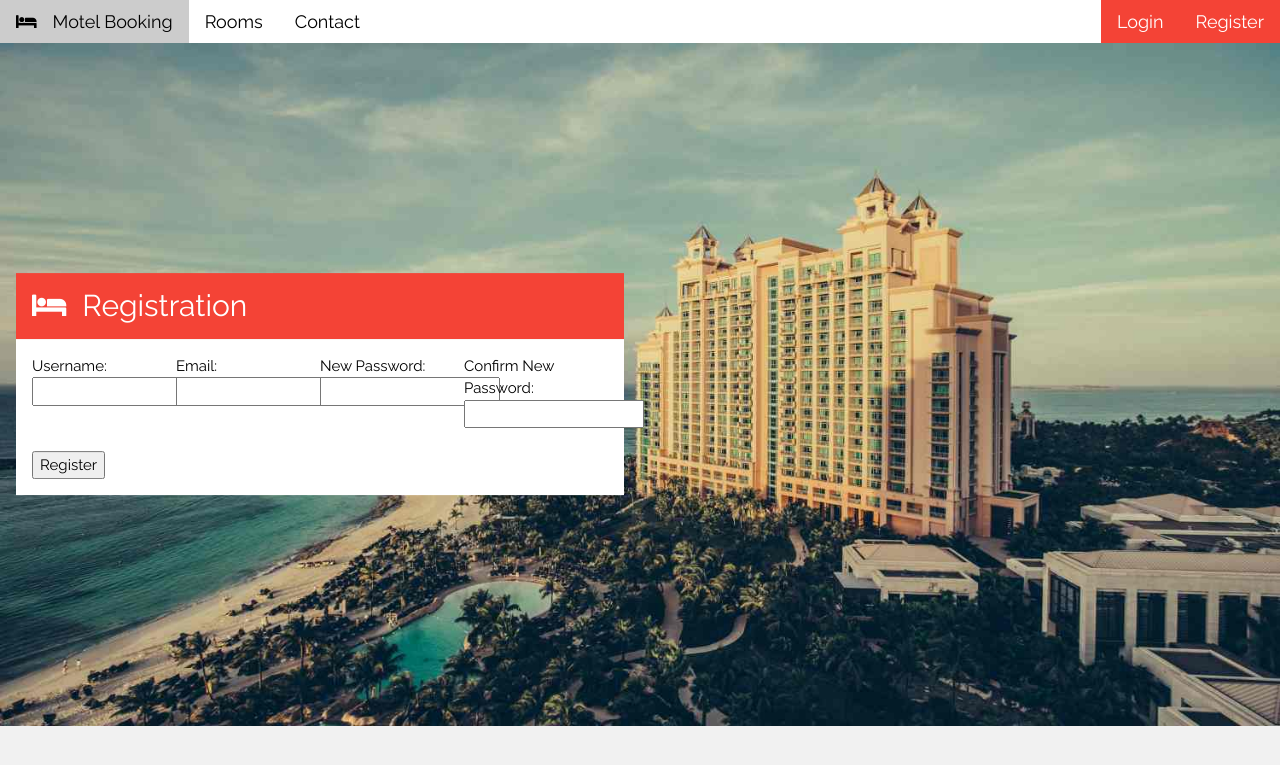
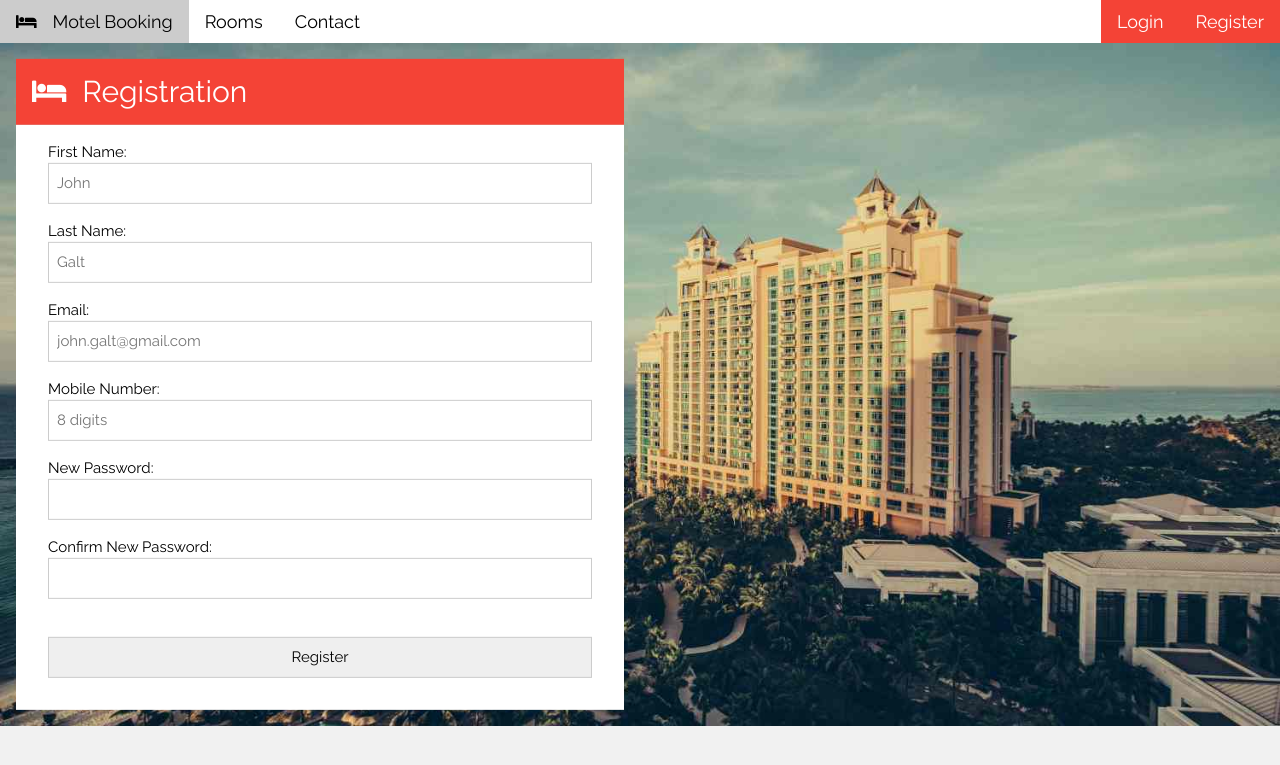
Before and after one commit to kristianvv/Motell-Gruppe-24, a PHP site: page /registration.php in a window 1280 px wide. Shown: the top 765 px of the page. Run offline with PHP 8.4, Linux system fonts and the light colour scheme; some libraries are stand-ins or nearby versions.

Commit message:
Fixed Registration and Login-modal forms

```diff
--- /dev/null
+++ b/includes/modal_login.php
@@ -0,0 +1,45 @@
+<link rel="stylesheet" href="public/css/modal_login.css">
+
+<div id="id01" class="modal">
+    <header class="w3-display-container w3-content modal-content animate" style="max-width:1000px;"> <!-- Overarching container for background image -->
+        <span onclick="document.getElementById('id01').style.display='none'" class="close" title="Close Modal">&times;</span>
+        <img class="w3-image" src="./public/images/bg-hotel.jpg" alt="The Hotel" style="min-width:1000px; border: 10px solid black;" width="1000" height="1000">
+        <div class="w3-display-middle w3-padding w3-col l6 m8"> <!-- Container for registration form -->
+            <div class="w3-container w3-red"> <!-- Title container -->
+                <h2><i class="fa fa-bed w3-margin-right"></i>Login</h2>
+            </div>
+            <div class="w3-container w3-white w3-padding-16"> <!-- Fields container -->
+                <!-- Form goes here -->
+                <form action="<?php echo htmlspecialchars($_SERVER["PHP_SELF"]); ?>" method="post">
+                    <div class="w3-row-padding">
+                        <div class="w3-col s12 m12 l12 w3-margin-bottom">
+                            <label for="username">Username:</label>
+                            <input class="w3-input w3-border" type="text" id="username" name="username" placeholder="Email" required>
+                        </div>
+                        <div class="w3-col s12 m12 l12 w3-margin-bottom">
+                            <label for="password">Password:</label>
+                            <input class="w3-input w3-border" type="password" id="pw" name="pw" placeholder="Enter Password" required>
+                        </div>
+                        <div class="w3-col s12 m12 l12 w3-margin-bottom">
+                            <br>
+                            <input class="w3-button w3-block w3-green login" type="submit" value="Login">
+                            <span class="psw">Forgot <a href="#">password?</a></span>
+                        </div>
+                    </div>
+                </form>
+            </div>
+        </div>
+    </header>
+</div>
+
+<script>
+// Get the modal
+var modal = document.getElementById('id01');
+
+// When the user clicks anywhere outside of the modal, close it
+window.onclick = function(event) {
+  if (event.target == modal) {
+    modal.style.display = "none";
+  }
+}
+</script>
--- a/includes/navbar.php
+++ b/includes/navbar.php
@@ -22,5 +22,6 @@
         <a href="./index.php#rooms" class="w3-bar-item w3-button w3-mobile">Rooms</a>
         <a href="#about" class="w3-bar-item w3-button w3-mobile">Contact</a>
         <a href="./registration.php" class="w3-bar-item w3-button w3-right w3-mobile w3-red">Register</a>
-        <a href="#contact" class="w3-bar-item w3-button w3-right w3-mobile w3-red">Login</a>
+        <!-- Button to open the modal login form in modal_login.php -->
+        <a onclick="document.getElementById('id01').style.display='block'" class="w3-bar-item w3-button w3-right w3-mobile w3-red">Login</a>
     </div>
--- a/index.php
+++ b/index.php
@@ -1,6 +1,8 @@
 <?php
+include 'includes/navbar.php';
+include 'includes/modal_login.php';
 
-include 'includes/navbar.php'; ?>
+?>
 
 <!-- Header with background image -->
 <header class="w3-display-container w3-content" style="max-width:1500px;">
--- /dev/null
+++ b/public/css/modal_login.css
@@ -0,0 +1,64 @@
+/* The Modal (background) */
+.modal {
+  display: none; /* Hidden by default */
+  position: fixed; /* Stay in place */
+  z-index: 1; /* Sit on top */
+  left: 0;
+  top: 0;
+  width: 100%; /* Full width */
+  height: 100%; /* Full height */
+  overflow: auto; /* Enable scroll if needed */
+  background-color: rgb(0,0,0); /* Fallback color */
+  background-color: rgba(0,0,0,0.4); /* Black w/ opacity */
+  padding-top: 60px;
+}
+
+/* Modal Content/Box */
+.modal-content {
+  background-color: #fefefe;
+  align-items: center;
+  justify-content: center;
+  margin: 5px auto; /* 15% from the top and centered */
+  border: 1px solid #888;
+  width: 80%; /* Could be more or less, depending on screen size */
+}
+
+/* The Close Button */
+.close {
+  /* Position it in the top right corner outside of the modal */
+  position: absolute;
+  right: 25px;
+  top: 0;
+  color: #000;
+  font-size: 35px;
+  font-weight: bold;
+}
+
+/* Close button on hover */
+.close:hover,
+.close:focus {
+  color: red;
+  cursor: pointer;
+}
+
+.login:hover,
+.login:focus {
+    color: red;
+    cursor: pointer;
+}
+
+/* Add Zoom Animation */
+.animate {
+  -webkit-animation: animatezoom 0.6s;
+  animation: animatezoom 0.6s
+}
+
+@-webkit-keyframes animatezoom {
+  from {-webkit-transform: scale(0)}
+  to {-webkit-transform: scale(1)}
+}
+
+@keyframes animatezoom {
+  from {transform: scale(0)}
+  to {transform: scale(1)}
+}
--- a/registration.php
+++ b/registration.php
@@ -2,9 +2,9 @@
 // Include db connection file and user
 // include 'includes/dbconnect.inc.php';
 include 'includes/User.php';
-
-// Navbar
-include 'includes/navbar.php'; ?>
+include 'includes/navbar.php';
+include 'includes/modal_login.php'
+?>
 
 <header class="w3-display-container w3-content" style="max-width:1500px;"> <!-- Overarching container for background image -->
     <img class="w3-image" src="./public/images/bg-hotel.jpg" alt="The Hotel" style="min-width:1000px" width="1500" height="800">
@@ -15,26 +15,36 @@ include 'includes/navbar.php'; ?>
         <div class="w3-container w3-white w3-padding-16"> <!-- Fields container -->
             <!-- Form goes here -->
             <form action="<?php echo htmlspecialchars($_SERVER["PHP_SELF"]); ?>" method="post">
-                    <div class="w3-col m3">
-                        <label for="username">Username:</label>
-                        <input type="text" id="username" name="username">
+                <div class="w3-row-padding">
+                    <div class="w3-col s12 m12 l12 w3-margin-bottom">
+                        <label for="username">First Name:</label>
+                        <input class="w3-input w3-border" type="text" id="fname" name="fname" placeholder="John">
                     </div>
-                    <div class="w3-col m3">
+                    <div class="w3-col s12 m12 l12 w3-margin-bottom">
+                        <label for="username">Last Name:</label>
+                        <input class="w3-input w3-border" type="text" id="lnamee" name="lname" placeholder="Galt">
+                    </div>
+                    <div class="w3-col s12 m12 l12 w3-margin-bottom">
                         <label for="email">Email:</label>
-                        <input type="email" id="email" name="email">
+                        <input class="w3-input w3-border" type="email" id="email" name="email" placeholder="john.galt@gmail.com">
                     </div>
-                    <div class="w3-col m3">
+                    <div class="w3-col s12 m12 l12 w3-margin-bottom">
+                        <label for="tel">Mobile Number:</label>
+                        <input class="w3-input w3-border" type="tel" id="tel" name="tel" placeholder="8 digits">
+                    </div>
+                    <div class="w3-col s12 m12 l12 w3-margin-bottom">
                         <label for="password">New Password:</label>
-                        <input type="password" id="password" name="password">
+                        <input class="w3-input w3-border" type="password" id="password" name="password">
                     </div>
-                    <div class="w3-col m3">
+                    <div class="w3-col s12 m12 l12 w3-margin-bottom">
                         <label for="password">Confirm New Password:</label>
-                        <input type="password" id="password" name="password">
+                        <input class="w3-input w3-border" type="password" id="password" name="password">
                     </div>
-                    <div class="w3-col m4">
+                    <div class="w3-col s12 m12 l12 w3-margin-bottom">
                         <br>
-                        <input type="submit" value="Register">
+                        <input class="w3-input w3-border" type="submit" value="Register">
                     </div>
+                </div>
             </form>
         </div>
     </div>
```
